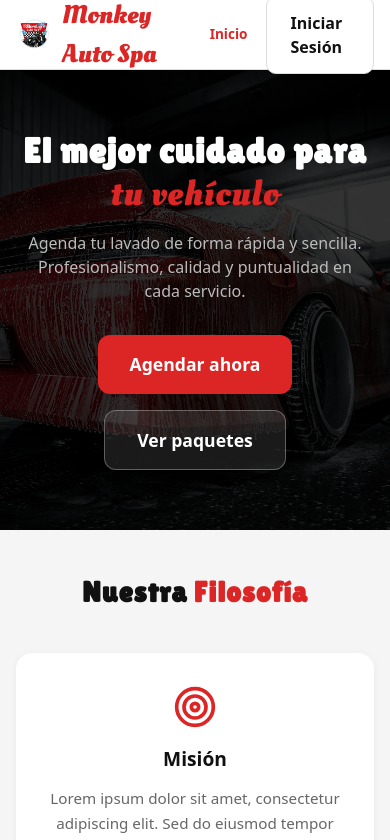
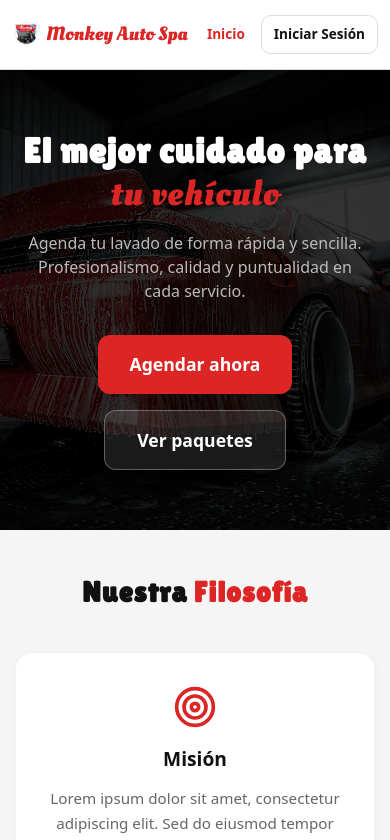
Before and after one commit to MarcoDianapoli/WashingMachineWeb, a React (Vite) app: page / in a window 390 px wide. Shown: the top 840 px of the page. Built offline with nearby package versions, Linux system fonts and the light colour scheme.

Commit message:
fix: adjust navbar padding and styles for improved layout

```diff
--- a/src/index.css
+++ b/src/index.css
@@ -1224,9 +1224,12 @@ textarea.input-field {
   .hero-title { font-size: 1.8rem; }
   .section { padding: 40px 16px; }
   .page { padding: 16px; }
-  .navbar { padding: 0 16px; }
+  .navbar { padding: 0 12px; }
+  .navbar-brand { font-size: 1.2rem; gap: 6px; white-space: nowrap; }
+  .navbar-logo { height: 28px; }
   .navbar-links { gap: 8px; }
-  .navbar-link { font-size: 0.85rem; padding: 6px 10px; }
+  .navbar-link { font-size: 0.85rem; padding: 6px 8px; }
+  .navbar .btn { padding: 8px 12px; font-size: 0.85rem; white-space: nowrap; }
   .modal-content { border-radius: 16px 16px 0 0; }
 }
 
```
